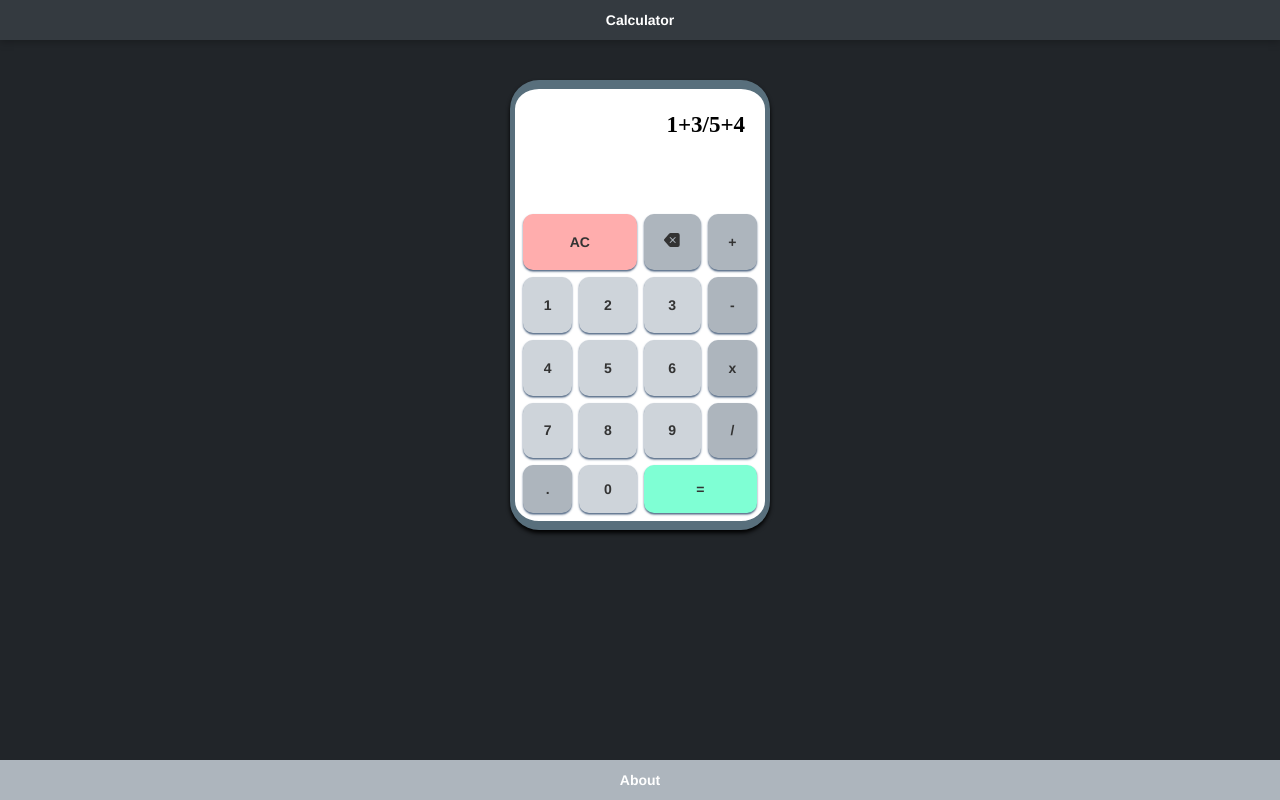
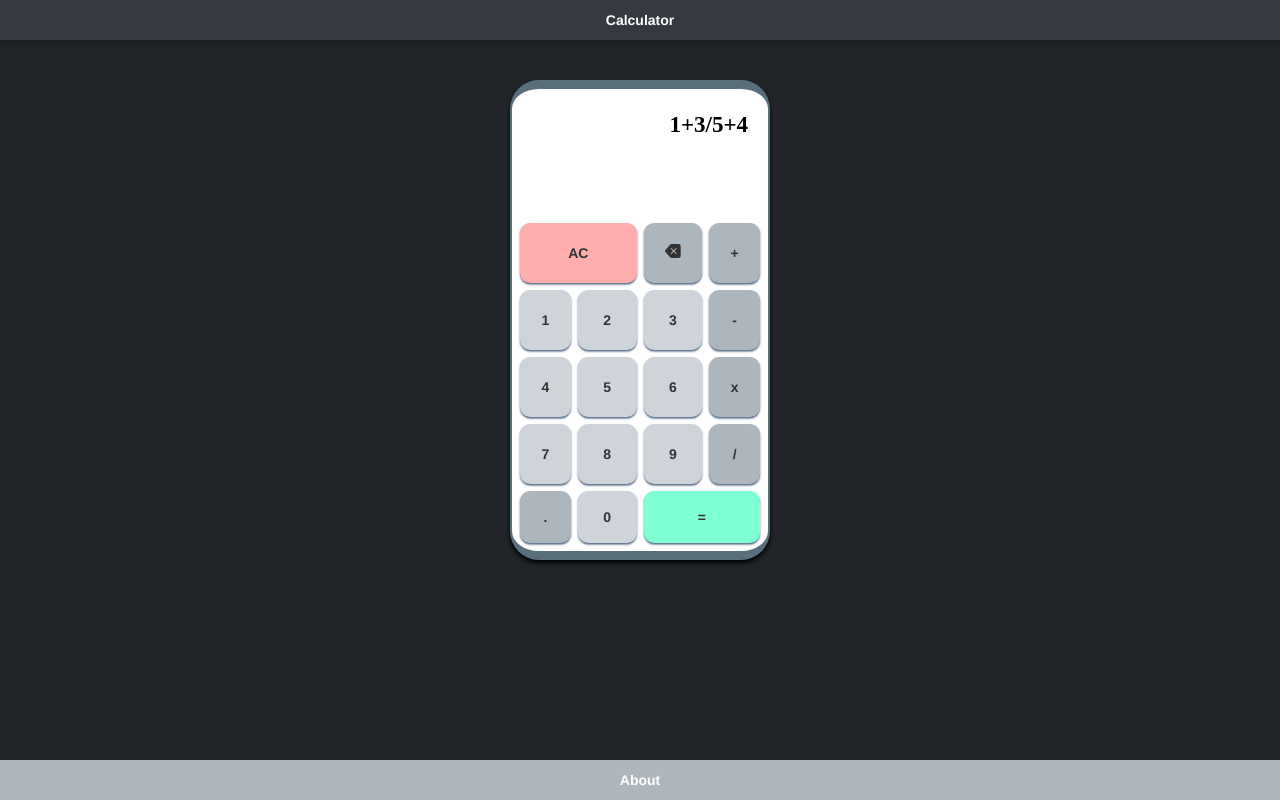
Before and after one commit to VishnuKun/calculator, a plain HTML site: page index.html in a window 1280 px wide. Drawn offline with nearby package versions, Linux system fonts and the light colour scheme.

Commit message:
Reduced border width inline plus added height to the calculator.

```diff
--- a/scripts/script.js
+++ b/scripts/script.js
@@ -77,3 +77,5 @@ function display(item) {
 //return the solution
 function equals() {
 };
+
+//check operator type
--- a/style/styles.css
+++ b/style/styles.css
@@ -32,9 +32,9 @@ body {
 
 #calculator {
     background-color: rgb(255, 255, 255);
-    height: 450px;
+    height: 480px;
     width: 260px;
-    border: 5px solid #586f7c;
+    border: 2px solid #586f7c;
     border-radius: 29px;
     border-top: 9px solid #586f7c;
     border-bottom: 9px solid #586f7c;
```
